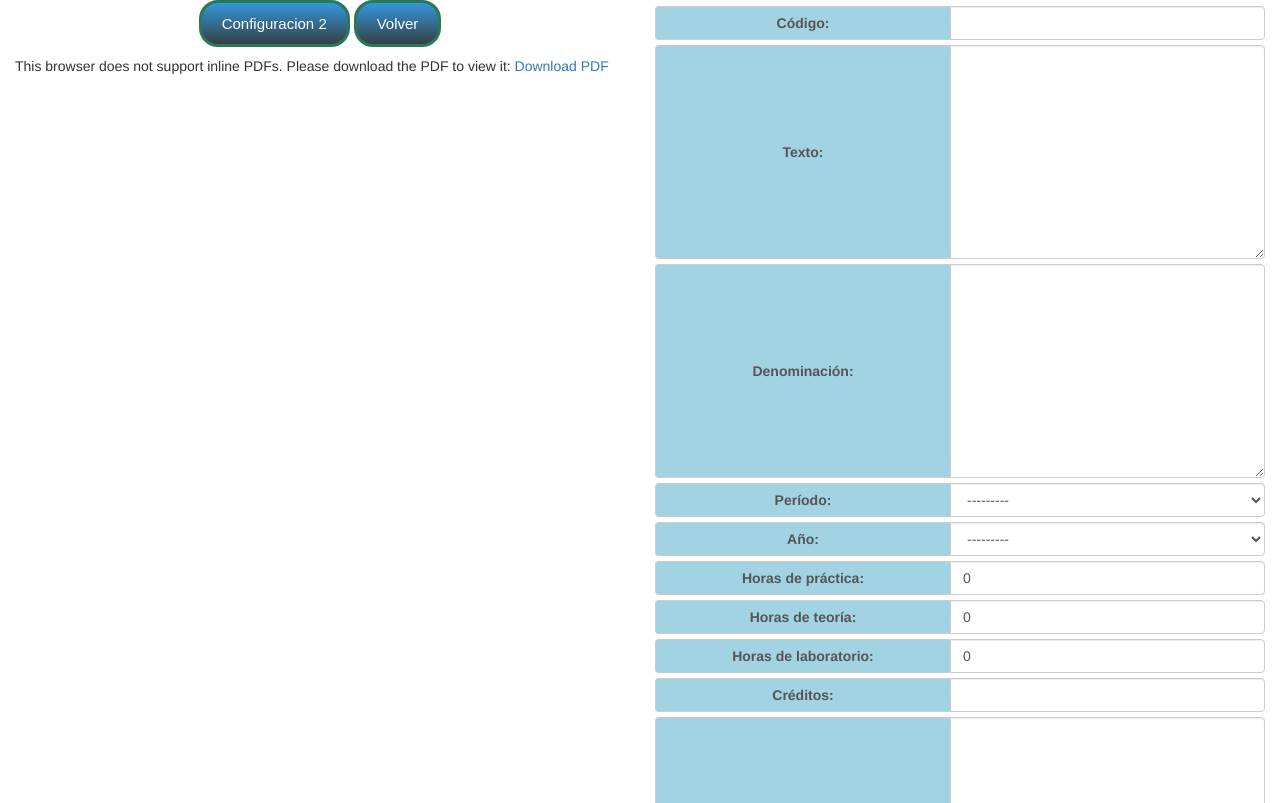
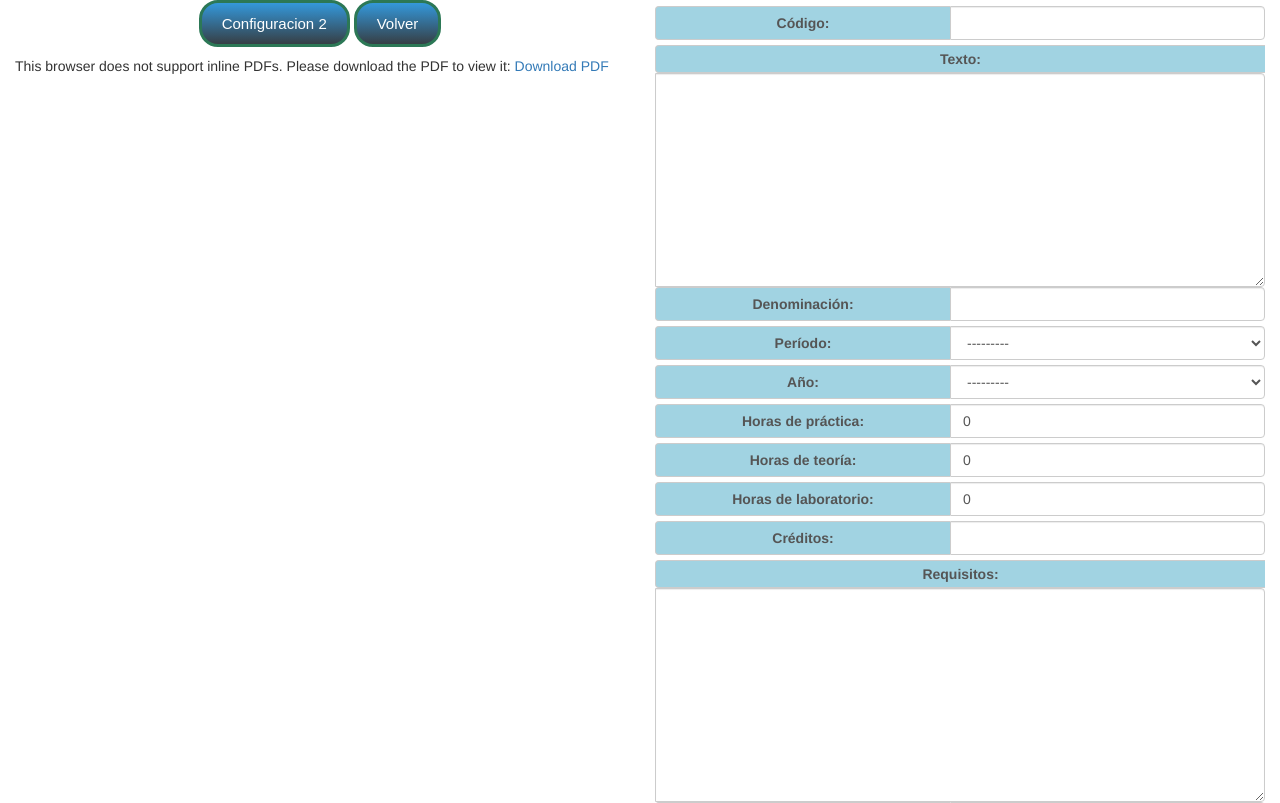
Before and after one commit to 815edwar/SIGPAE, a Django app: template templates/display_pdf.html in a window 1280 px wide. Shown: the top 803 px of the page. Run offline with Django 3.2, Linux system fonts and the light colour scheme; the template is opened without the code that fills it: values that come from a table or form of the project are taken from there, others are empty; some libraries are stand-ins or nearby versions.

Commit message:
pdf fixed

```diff
--- a/sigpaeHistoricos/models.py
+++ b/sigpaeHistoricos/models.py
@@ -66,7 +66,7 @@ class Pdfs(models.Model):
     # Almacena el string generado por la transformación del PDF
     texto = models.TextField('Texto', null=True)
 
-    denominacion = models.TextField('Denominación', null= True)
+    denominacion = models.CharField('Denominación', max_length=100,null= True)
 
     periodo = models.CharField(
         'Período',
--- a/static/css/transcriptor.css
+++ b/static/css/transcriptor.css
@@ -10,3 +10,9 @@
 #formulario{
 	float: right;
 }
+
+.texto, .requisitos{
+	width: 100%;
+	display:block;
+
+}
--- a/templates/display_pdf.html
+++ b/templates/display_pdf.html
@@ -28,7 +28,7 @@
                 <form id="form" enctype="multipart/form-data" action="" method="post" accept-charset="utf-8" class="form-group" role="form" novalidate>
                     {% for field in formulario %}
                         <div class="control-group" id="{{field.name}}-state">
-                            <div class="input-group">
+                            <div class="input-group {{field.name}}">
                                 <span class="input-group-addon tags-unete can_hide" id="basic-addon1"><b>{{ field.label }}:</b></span>{{ field }}
                             </div>
                             <span class="error" id="{{ field.name }}-icon"></span>
```
